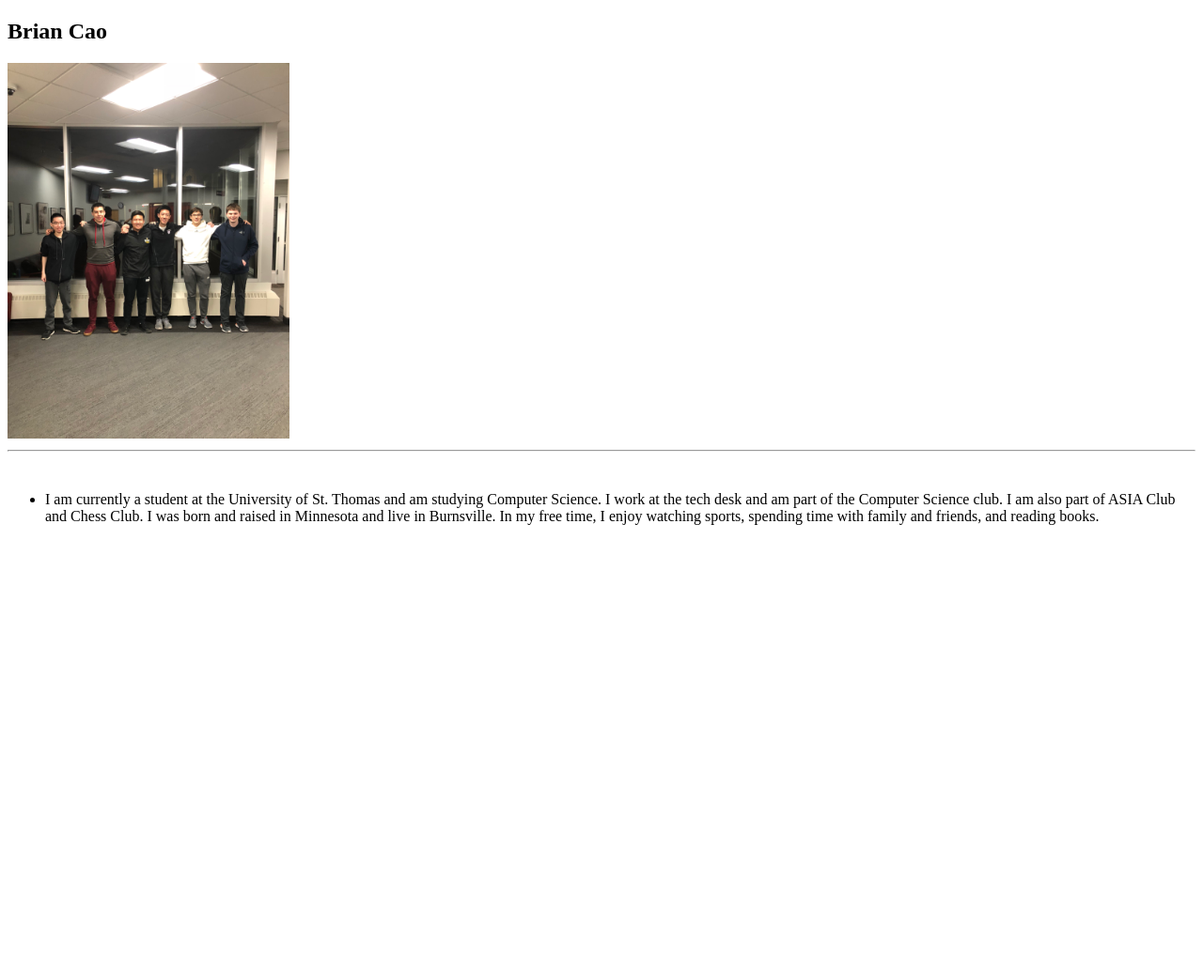
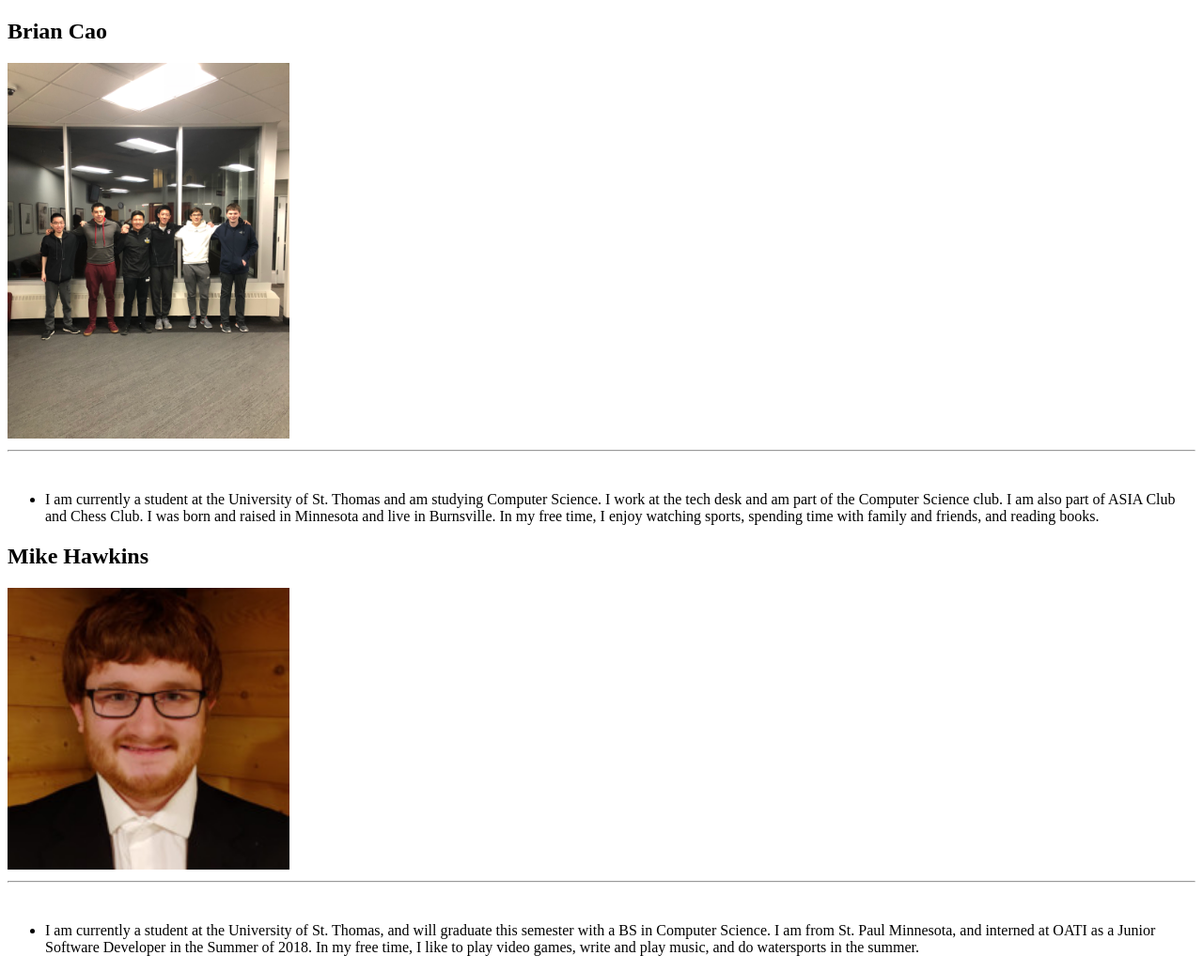
Before and after one commit to hawk5963/Air-Quality-Project, a plain HTML site: page about.html in a window 1280 px wide. Shown: the whole page at 94% size. Before the commit the page ends 800 px from the top, so only its background shows below. Drawn offline with Linux system fonts and the light colour scheme.

Commit message:
Added Mike's about

```diff
--- a/about.html
+++ b/about.html
@@ -12,4 +12,13 @@ Computer Science. I work at the tech desk and am part of the Computer Science cl
 	  and reading books. </li>
 
   </ul>
+    <h2>Mike Hawkins</h2>
+    <img src = "mike.jpg" width = "300" height = "auto" id = "img1" \> </a>
+    <hr />
+    <br>
+    <p class = "p2"> </p>
+    <ul id ="ulHomePage">
+     <li style = "float: center;"> I am currently a student at the University of St. Thomas, and will graduate this semester with a BS in Computer Science. I am from St. Paul Minnesota, and interned at OATI as a Junior Software Developer in the Summer of 2018. In my free time, I like to play video games, write and play music, and do watersports in the summer.</li>
+
+  </ul>
   </html>
```
Also changed, not shown: mike.jpg (added).
